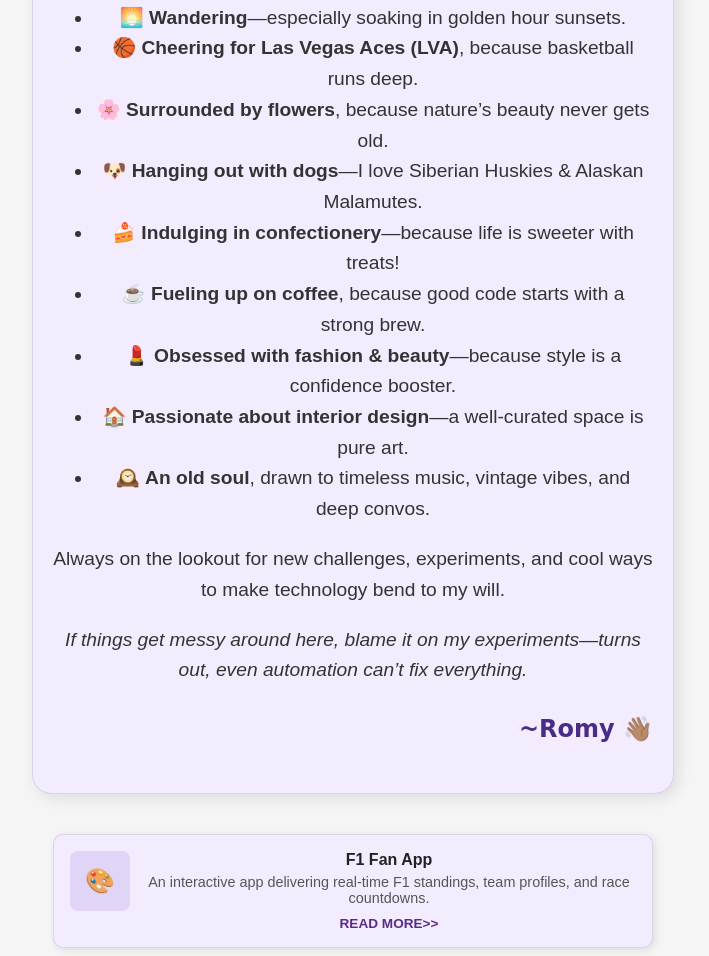
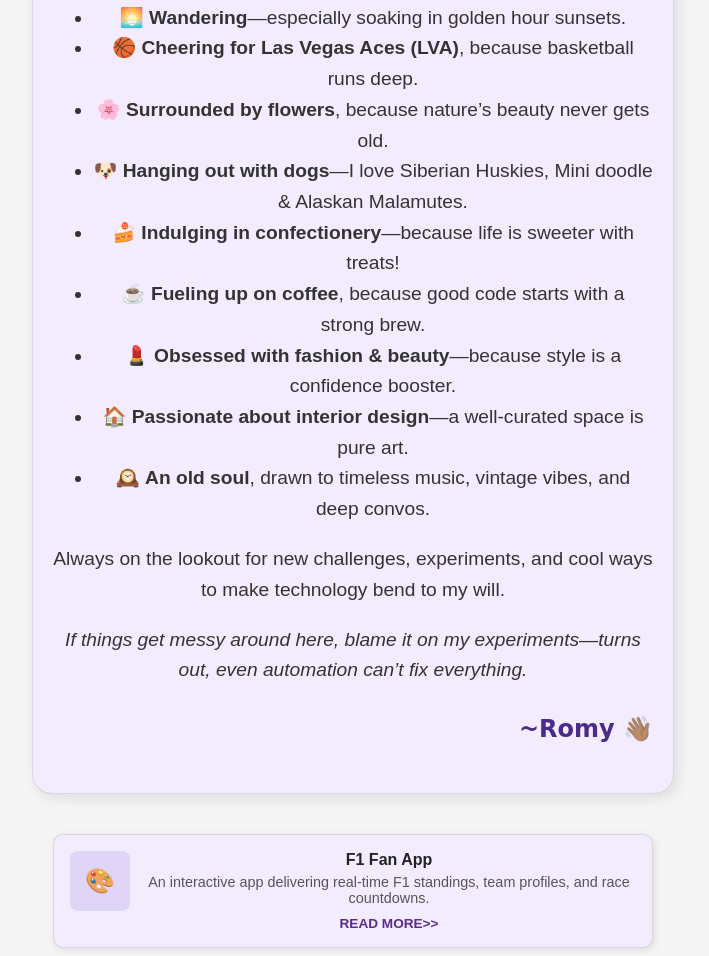
Before and after one commit to roseemaryy/Romy-s-website, a plain HTML site: page index.html in a window 1280 px wide. Shown: the part 1177-2133 px from the top of the page, without its empty margins (287-996 px from the left). Drawn offline with Linux system fonts and the light colour scheme.

Commit message:
index.html

```diff
--- a/index.html
+++ b/index.html
@@ -40,7 +40,7 @@
     <li>🌅 <strong>Wandering</strong>—especially soaking in golden hour sunsets.</li>
     <li>🏀 <strong>Cheering for Las Vegas Aces (LVA)</strong>, because basketball runs deep.</li>
     <li>🌸 <strong>Surrounded by flowers</strong>, because nature’s beauty never gets old.</li>
-    <li>🐶 <strong>Hanging out with dogs</strong>—I love Siberian Huskies & Alaskan Malamutes.</li>
+    <li>🐶 <strong>Hanging out with dogs</strong>—I love Siberian Huskies, Mini doodle & Alaskan Malamutes.</li>
     <li>🍰 <strong>Indulging in confectionery</strong>—because life is sweeter with treats!</li>
     <li>☕ <strong>Fueling up on coffee</strong>, because good code starts with a strong brew.</li>
     <li>💄 <strong>Obsessed with fashion & beauty</strong>—because style is a confidence booster.</li>
```
